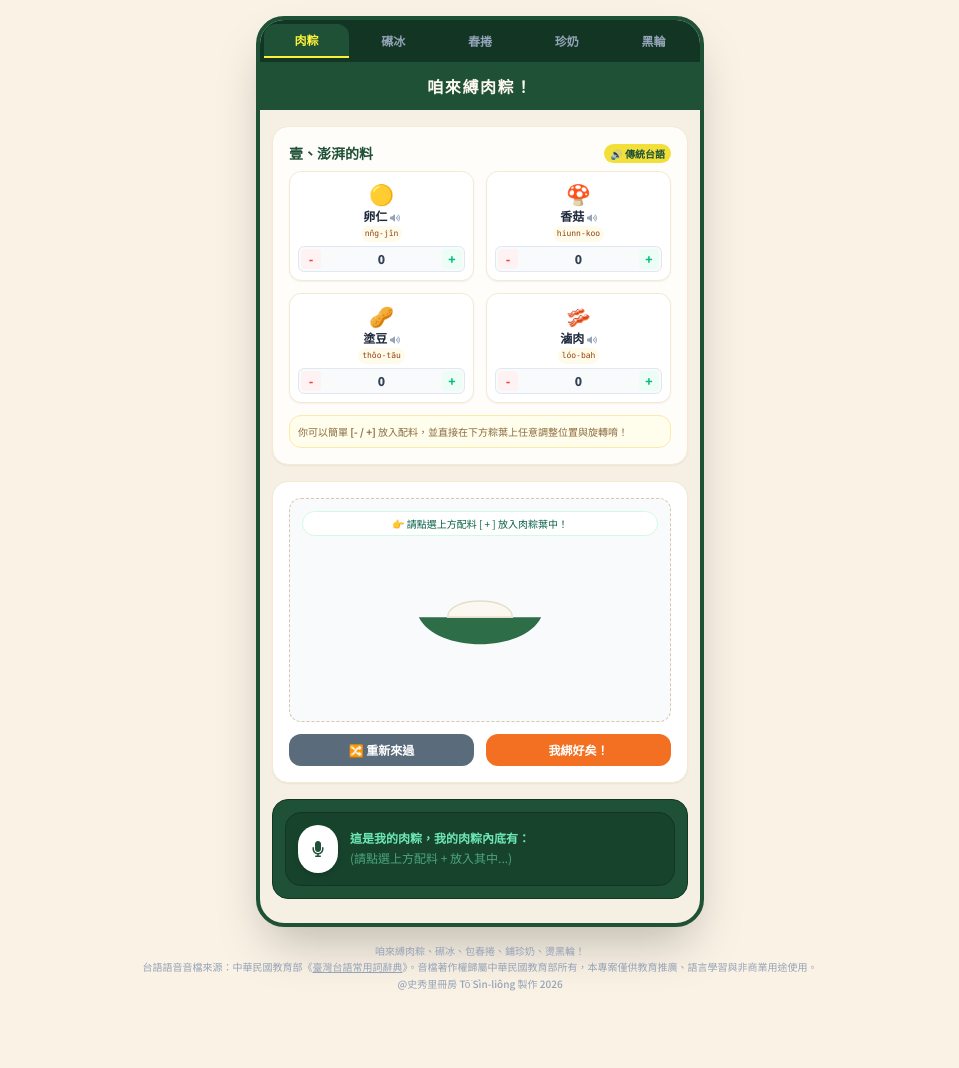
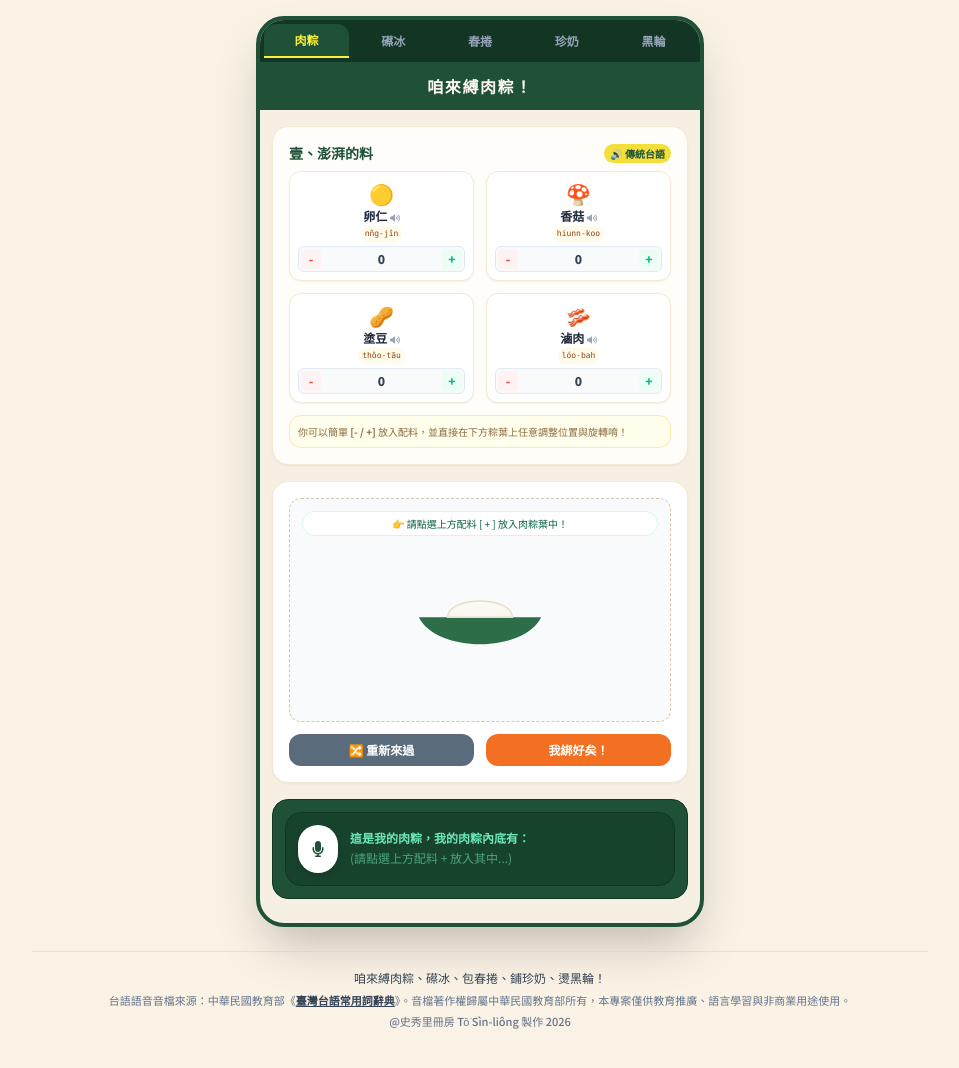
Before and after one commit to SinLiongToo/thoanthong_chiahsit_phoeliau, a plain HTML site: page 5over1.html in a window 1280 px wide. Shown: the whole page, without its empty margins (160-1119 px from the left). Before the commit the page ends 1008 px from the top, so only its background shows below. Drawn offline with nearby package versions, Linux system fonts and the light colour scheme.

Commit message:
Prominently display audio license footer at the bottom of all HTML pages

```diff
--- a/5over1.html
+++ b/5over1.html
@@ -83,11 +83,13 @@
     </div>
   </div>
 
-  <div class="text-[10px] text-slate-400 mt-4 text-center select-none font-medium leading-relaxed" id="page-footer">
-    咱來縛肉粽、礤冰、包春捲、鋪珍奶、燙黑輪！<br>
-    台語語音音檔來源：中華民國教育部《<a href="https://sutian.moe.edu.tw/" target="_blank" rel="noopener noreferrer" class="underline hover:text-slate-200">臺灣台語常用詞辭典</a>》。音檔著作權歸屬中華民國教育部所有，本專案僅供教育推廣、語言學習與非商業用途使用。<br>
-    @史秀里冊房 Tō͘ Sìn-liông 製作 2026
-  </div>
+  <footer class="w-full max-w-4xl mx-auto mt-6 mb-8 px-4 text-center text-xs text-slate-600 leading-relaxed space-y-1 border-t border-slate-300/60 pt-4 select-none" id="page-footer">
+    <p class="font-medium text-slate-700">咱來縛肉粽、礤冰、包春捲、鋪珍奶、燙黑輪！</p>
+    <p class="text-[11px] text-slate-500">
+      台語語音音檔來源：中華民國教育部《<a href="https://sutian.moe.edu.tw/" target="_blank" rel="noopener noreferrer" class="underline hover:text-slate-800 text-slate-700 font-semibold">臺灣台語常用詞辭典</a>》。音檔著作權歸屬中華民國教育部所有，本專案僅供教育推廣、語言學習與非商業用途使用。
+    </p>
+    <p class="text-[11px] text-slate-500 font-medium">@史秀里冊房 Tō͘ Sìn-liông 製作 2026</p>
+  </footer>
 
   <script>
     const zongziData = [{id:'yolk',name:'\u5375\u4ec1',sub:'nn\u0302g-j\u00een',emoji:'\u{1f7e1}'},{id:'mushroom',name:'\u9999\u83c7',sub:'hiunn-koo',emoji:'\u{1f344}'},{id:'peanut',name:'\u5857\u8c46',sub:'th\u00f4o-t\u0101u',emoji:'\u{1f95c}'},{id:'pork',name:'\u6ef7\u8089',sub:'l\u00f3o-bah',emoji:'\u{1f953}'}];
```
Also changed, not shown: blogger_version.html (+7 -5 lines), index.html (+7 -5 lines).
